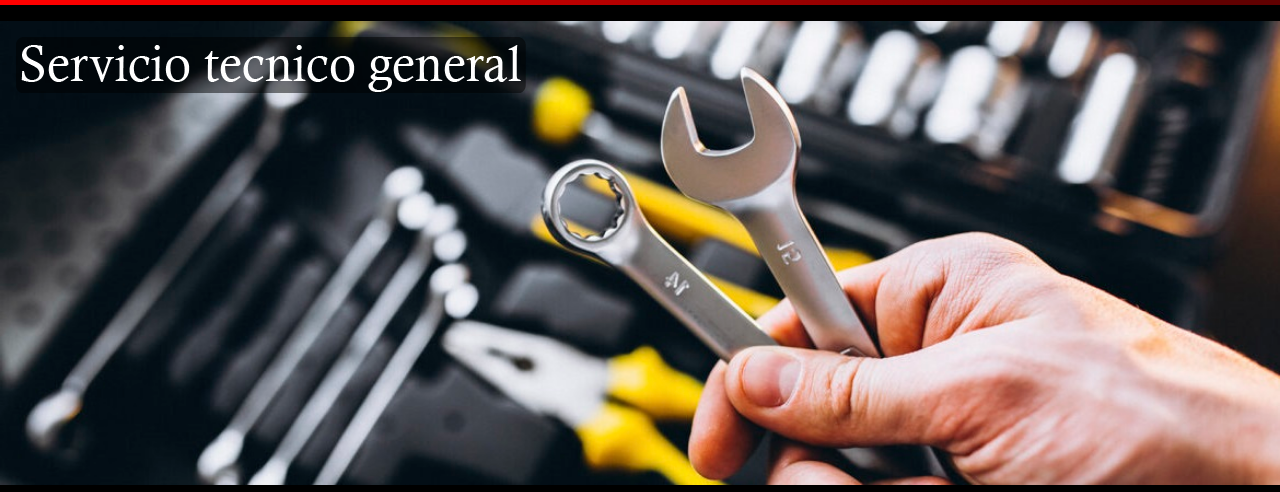
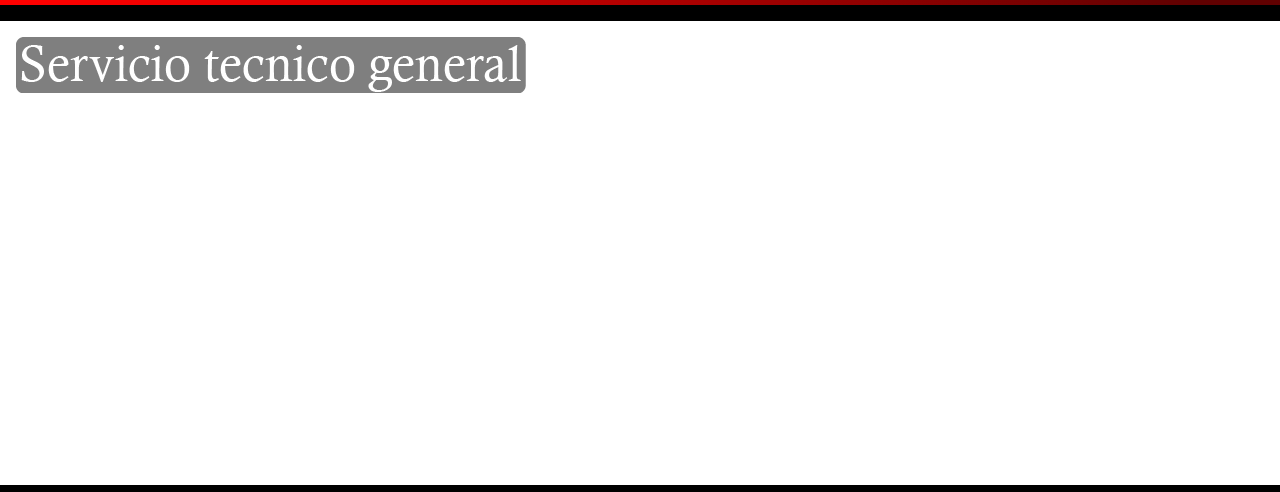
Before and after one commit to NazarenoGaray/CoderHouse, a website: page index.html in a window 1280 px wide. Shown: the part 121-613 px from the top of the page. Drawn offline with nearby package versions, Linux system fonts and the light colour scheme.

Commit message:
borrando url de la imagen de fondo por que no la modifica

```diff
--- a/scss/style.scss
+++ b/scss/style.scss
@@ -51,7 +51,7 @@ footer{
     height: 1rem;
 }
 .fondo__index{
-    background-image: url("../img/imgfondo.jpg");
+    background-image: url("");
     height: 29rem;
     background-size: cover;
     padding: 1rem;
```
Also changed, not shown: css/style.css.
